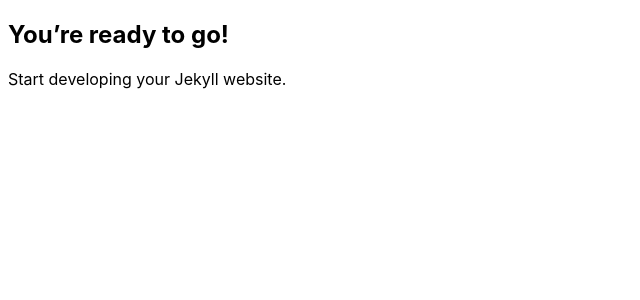
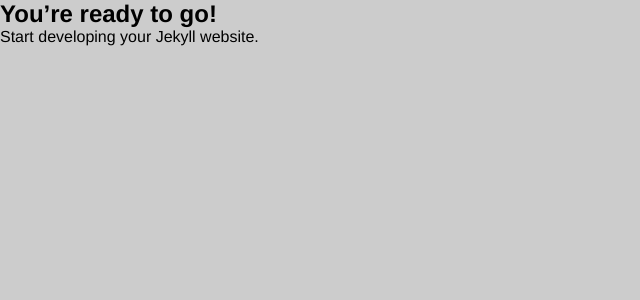
Before and after one commit to bubblecup-12/NSDAP-Geschichte, a Jekyll site: the page built from index.md, in a window 1280 px wide. Shown: the top 300 px of the page, without its empty margins (0-640 px from the left). Built offline with Jekyll 4.4.1, drawn with Linux system fonts in a browser that asks for light colours.

Commit message:
created markup and simple styling, events can now be added as yml data

```diff
--- /dev/null
+++ b/_includes/timeline_items.html
@@ -0,0 +1,19 @@
+<div class="container text">
+  {% for event in site.data.events.events %}
+  <div class="content">
+    <h2 class="date">{{ event.date }}</h2>
+    {% for item in event.text %}
+    <p>{{ item.paragraph }}</p>
+    {% endfor %}
+  </div>
+  {% endfor %}
+</div>
+<div class="container images">
+  {% for event in site.data.events.events %}
+  <div class="content">
+    {% for image in event.images %}
+    <img src="{{ image.link }}" alt="">
+    {% endfor %}
+  </div>
+{% endfor %}
+</div>
--- a/_layouts/default.html
+++ b/_layouts/default.html
@@ -1,9 +1,9 @@
 <!DOCTYPE html>
-<html lang="{{ site.lang | default: "en-US" }}">
+<html lang="{{ site.lang | default: "de-EU" }}">
   <head>
     <meta name="viewport" content="width=device-width, initial-scale=1">
     <meta charset="utf-8">
-    <title>{{ page.title }} - {{ site.title }}</title>
+    <title>{{ page.title }}</title>
     <link rel="stylesheet" href="{{ "/assets/css/main.css" | relative_url }}">
   </head>
   <body>
--- /dev/null
+++ b/_sass/base.sass
@@ -0,0 +1,49 @@
+*
+  box-sizing: border-box
+  margin: 0
+  border: 0
+
+body
+  background-color: #ccc
+  font-family: Helvetica, sans-serif
+header
+  padding: 1rem
+  display: flex
+  jsutify-content: center
+  flex-direction: column
+.arrow-down
+  grid-area: arrow
+  position: fixed
+  top: 0
+  left: 45.75%
+  width: 0
+  height: 0
+  border-left: 80px solid transparent
+  border-right: 80px solid transparent
+  border-top: 80px solid grey
+  justify-self: center
+
+.timeline
+  display: grid
+  grid-template-columns: 1fr 0.1fr 1fr
+  grid-template-areas: "text arrow images"
+  grid-auto-rows: repeat(auto, 800px)
+
+  .arrow
+    margin-top: -20px
+    border-left: 8px solid grey
+    height: 100%
+    grid-area: arrow
+    justify-self: center
+
+  .text
+    grid-area: text
+
+
+  .images
+    grid-area: images
+
+.content
+  // display: flex
+  // align-content: center
+  padding: 2rem
--- a/assets/css/main.scss
+++ b/assets/css/main.scss
@@ -2,3 +2,4 @@
 ---
 
 @import "main";
+@import "base";
```
Also changed, not shown: _data/events.yml (added, +26 -0 lines), index.html (added, +15 -0 lines).
